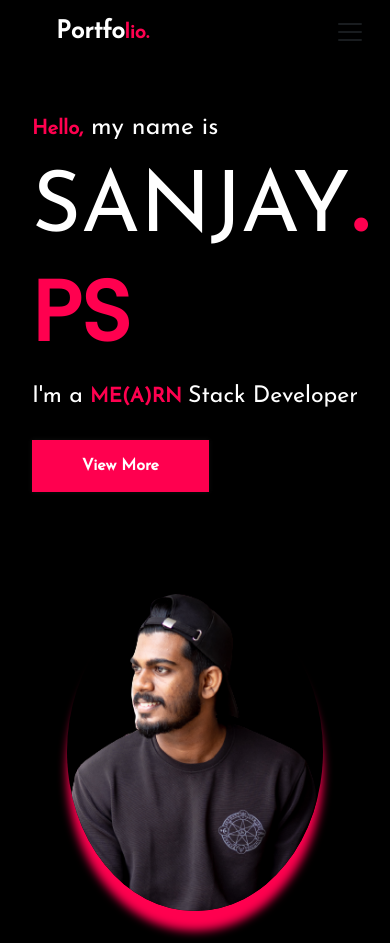
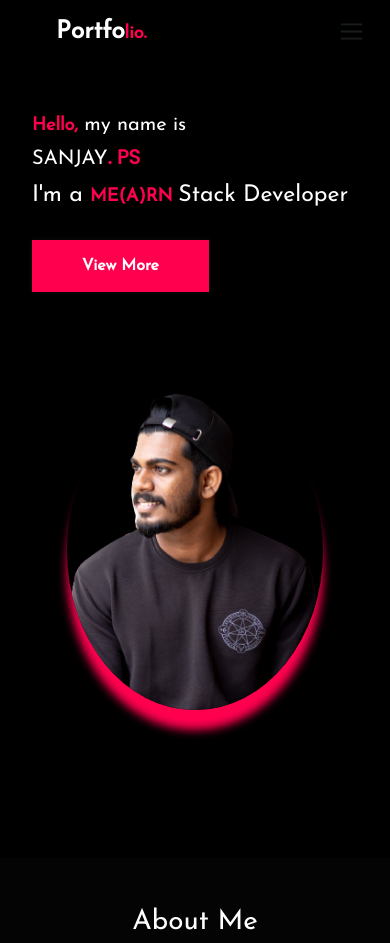
Before and after one commit to sanjayps789/Portfolio, a plain HTML site: page index.html in a window 390 px wide. Shown: the top 943 px of the page. Drawn offline with nearby package versions, Linux system fonts and the light colour scheme; a web font is replaced by a local one.

Commit message:
Second commit

```diff
--- a/style.css
+++ b/style.css
@@ -245,9 +245,7 @@ section .myworks {
     outline-offset: 5px;
 
 }
-.myworks .work_body3:hover{
-    transform: (45sdeg);
-}
+
 .c{
     padding: 10px 13px ;
    border: 2px solid transparent;
@@ -267,12 +265,12 @@ section .myworks {
 @media screen and (max-width:480px) {
     span {
         color: #ff004f;
-        font-size: 20px;
+        font-size: 18px;
 
     }
 
     .intro h4 {
-        font-size: 25px;
+        font-size: 20px;
         padding: 50px 0 0px 0;
         font-family: 'Josefin Sans', sans-serif;
 
@@ -289,13 +287,13 @@ section .myworks {
     }
 
     .intro h1 {
-        font-size: 10vh;
+        font-size: 20px;
         color: white;
 
     }
 
     .intro h1 span {
-        font-size: 10vh;
+        font-size: 20px;
         font-family: 'poppins', sans-serif;
         color: #ff004f;
     }
```
